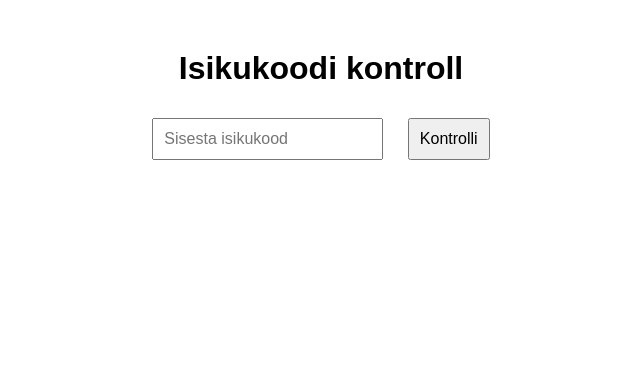
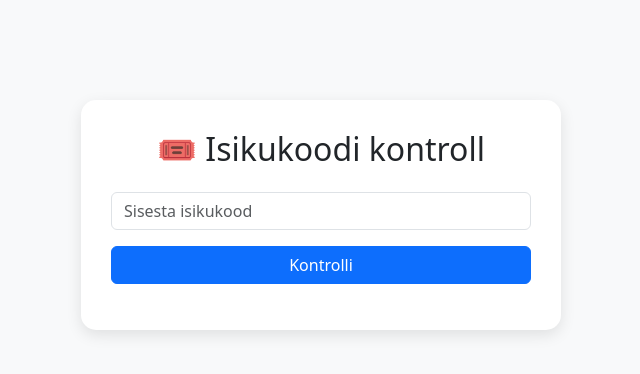
Before and after one commit to MaarjaLT/isikukood_kontroll_web, a Flask app: page / in a window 1280 px wide. Shown: the top 374 px of the page, without its empty margins (319-959 px from the left). Run offline with Flask 3, Linux system fonts and the light colour scheme.

Commit message:
Update index.html

```diff
--- a/templates/index.html
+++ b/templates/index.html
@@ -1,19 +1,24 @@
 <!DOCTYPE html>
 <html lang="et">
 <head>
-    <meta charset="UTF-8">
-    <meta name="viewport" content="width=device-width, initial-scale=1.0">
+  <meta charset="UTF-8" />
+  <meta name="viewport" content="width=device-width, initial-scale=1.0"/>
   <title>Isikukoodi kontroll</title>
+
+  <!-- Bootstrap 5 CDN -->
+  <link href="https://cdn.jsdelivr.net/npm/bootstrap@5.3.3/dist/css/bootstrap.min.css" rel="stylesheet" />
+
   <style>
     body {
-            font-family: Arial, sans-serif;
-            text-align: center;
-            margin: 50px;
+      background-color: #f8f9fa;
     }
-        input, button {
-            font-size: 16px;
-            padding: 10px;
-            margin: 10px;
+    .container {
+      max-width: 480px;
+      margin-top: 100px;
+      background-color: #fff;
+      padding: 30px;
+      border-radius: 15px;
+      box-shadow: 0 5px 15px rgba(0, 0, 0, 0.1);
     }
     #ticket_btn {
       display: none;
@@ -21,15 +26,28 @@
   </style>
 </head>
 <body>
-    <h1>Isikukoodi kontroll</h1>
-    <input type="text" id="personal_id" placeholder="Sisesta isikukood">
-    <button onclick="checkID()">Kontrolli</button>
-    <p id="result"></p>
-    <button onclick="issueTicket()" id="ticket_btn">Väljasta pilet</button>
+
+  <div class="container text-center">
+    <h2 class="mb-4">🎟️ Isikukoodi kontroll</h2>
+
+    <div class="mb-3">
+      <input type="text" id="personal_id" class="form-control" placeholder="Sisesta isikukood">
+    </div>
+
+    <div class="d-grid gap-2">
+      <button class="btn btn-primary" onclick="checkID()">Kontrolli</button>
+      <button class="btn btn-success" id="ticket_btn" onclick="issueTicket()">Väljasta pilet</button>
+    </div>
+
+    <p class="mt-3 fw-semibold" id="result"></p>
+  </div>
+
+  <!-- Bootstrap JS (vajalik mobiilimenüüdeks jne) -->
+  <script src="https://cdn.jsdelivr.net/npm/bootstrap@5.3.3/dist/js/bootstrap.bundle.min.js"></script>
 
   <script>
     function checkID() {
-            let personal_id = document.getElementById("personal_id").value;
+      const personal_id = document.getElementById("personal_id").value.trim();
       fetch("/check", {
         method: "POST",
         body: new URLSearchParams({ personal_id }),
@@ -38,18 +56,13 @@
       .then(response => response.json())
       .then(data => {
         document.getElementById("result").innerText = data.result;
-                let ticketBtn = document.getElementById("ticket_btn");
-
-                if (data.can_issue_ticket) {
-                    ticketBtn.style.display = "block";
-                } else {
-                    ticketBtn.style.display = "none";
-                }
+        const ticketBtn = document.getElementById("ticket_btn");
+        ticketBtn.style.display = data.result === "Tasuta pilet!" ? "block" : "none";
       });
     }
 
     function issueTicket() {
-            let personal_id = document.getElementById("personal_id").value;
+      const personal_id = document.getElementById("personal_id").value.trim();
       fetch("/issue_ticket", {
         method: "POST",
         body: new URLSearchParams({ personal_id }),
@@ -62,5 +75,6 @@
       });
     }
   </script>
+
 </body>
 </html>
```
Lines whose indentation alone changed are shown as unchanged.
